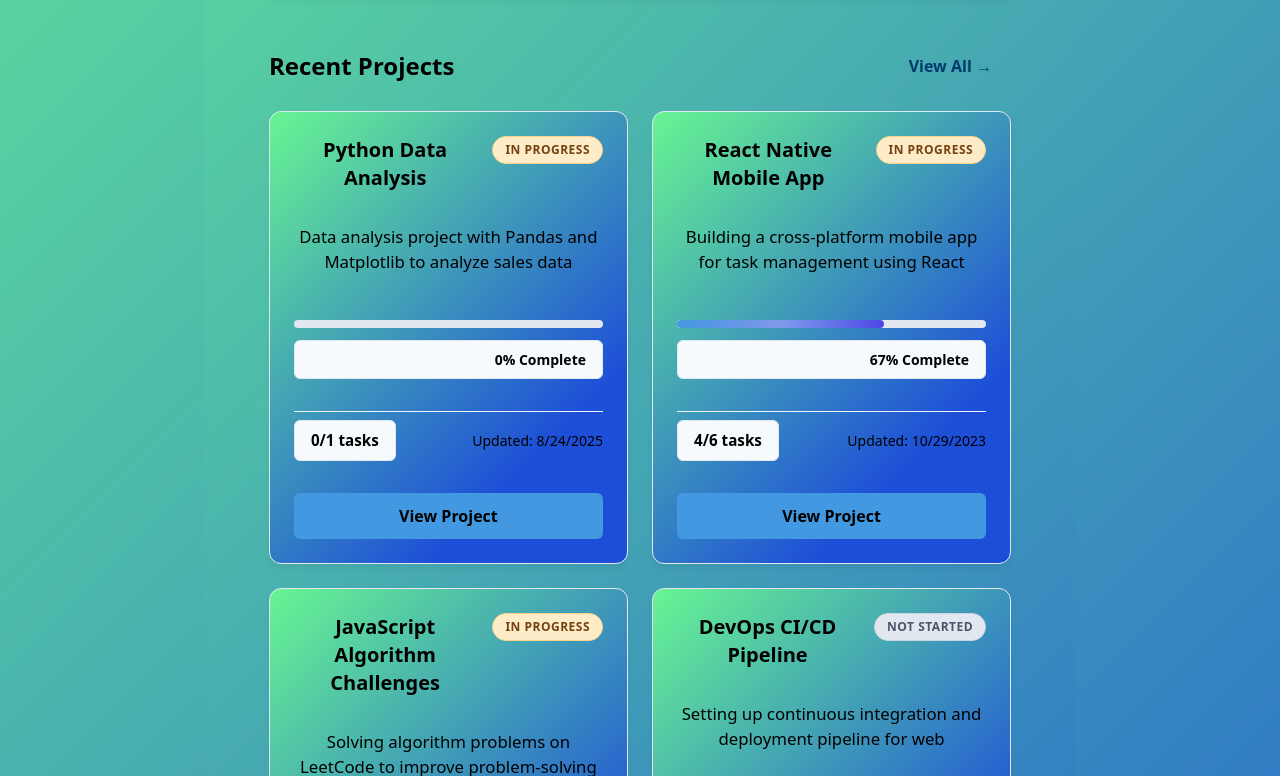
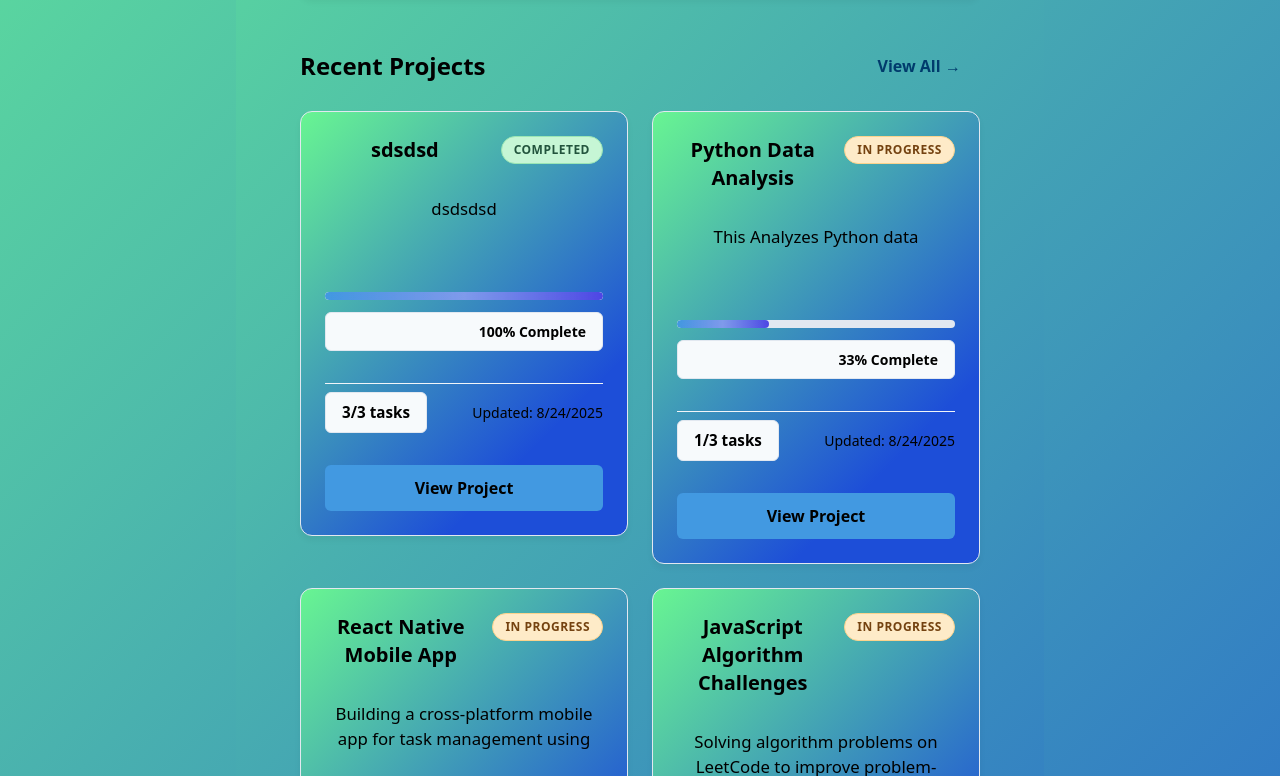
Before and after one commit to Suleyaziz/DevQuest, a React (Vite) app: page /dashboard in a window 1280 px wide. Shown: the part 764-1540 px from the top of the page. Built offline with nearby package versions, Linux system fonts and the light colour scheme; data requests are answered from the project's data file.

Commit message:
Status dynamic change as per progress added

```diff
--- a/db.json
+++ b/db.json
@@ -1,24 +1,5 @@
 {
   "projects": [
-    {
-      "name": "Python Data Analysis",
-      "description": "Data analysis project with Pandas and Matplotlib to analyze sales data",
-      "status": "in-progress",
-      "githubUrl": null,
-      "progress": 0,
-      "tasks": [
-        {
-          "id": 1756063139708,
-          "title": "i",
-          "description": "x",
-          "completed": false,
-          "createdAt": "2025-08-24T19:18:59.708Z"
-        }
-      ],
-      "createdAt": "2025-08-24T19:19:03.098Z",
-      "updatedAt": "2025-08-24T19:19:03.098Z",
-      "id": "3"
-    },
     {
       "id": "4",
       "name": "Vue.js E-commerce Site",
@@ -361,6 +342,72 @@
           "createdAt": "2023-10-28T14:25:00Z"
         }
       ]
+    },
+    {
+      "name": "Python Data Analysis",
+      "description": "This Analyzes Python data",
+      "status": "in-progress",
+      "githubUrl": null,
+      "progress": 33,
+      "tasks": [
+        {
+          "id": 1756065254565,
+          "title": "Find python data",
+          "description": "look for data",
+          "completed": true,
+          "createdAt": "2025-08-24T19:54:14.565Z"
+        },
+        {
+          "id": 1756065283473,
+          "title": "Read and understand",
+          "description": "Read up on the python data found",
+          "completed": false,
+          "createdAt": "2025-08-24T19:54:43.473Z"
+        },
+        {
+          "id": 1756065331213,
+          "title": "Create my own project",
+          "description": "Create a python project",
+          "completed": false,
+          "createdAt": "2025-08-24T19:55:31.213Z"
+        }
+      ],
+      "createdAt": "2025-08-24T19:56:10.870Z",
+      "updatedAt": "2025-08-24T19:56:10.870Z",
+      "id": "a8a5"
+    },
+    {
+      "id": "e821",
+      "name": "sdsdsd",
+      "description": "dsdsdsd",
+      "status": "completed",
+      "githubUrl": null,
+      "progress": 0,
+      "tasks": [
+        {
+          "id": 1756066207025,
+          "title": "1",
+          "description": "",
+          "completed": true,
+          "createdAt": "2025-08-24T20:10:07.025Z"
+        },
+        {
+          "id": 1756066209788,
+          "title": "2",
+          "description": "",
+          "completed": true,
+          "createdAt": "2025-08-24T20:10:09.788Z"
+        },
+        {
+          "id": 1756066212177,
+          "title": "3",
+          "description": "",
+          "completed": true,
+          "createdAt": "2025-08-24T20:10:12.177Z"
+        }
+      ],
+      "createdAt": "2025-08-24T20:10:14.164Z",
+      "updatedAt": "2025-08-24T20:10:35.345Z"
     }
   ]
 }
--- a/src/components/ProjectForm.jsx
+++ b/src/components/ProjectForm.jsx
@@ -9,6 +9,7 @@ function ProjectForm({
   tasks = [],
   onSubmit
 }) {
+    // State management for form fields
     const [name, setName] = useState(projectTitle);
     const [description, setDescription] = useState(projectDescription);
     const [status, setStatus] = useState(projectStatus);
@@ -18,7 +19,7 @@ function ProjectForm({
     const [newTaskDescription, setNewTaskDescription] = useState('');
     const [isEditing, setIsEditing] = useState(!!projectTitle);
 
-    // Update form fields when props change (only in edit mode)
+    // Update form fields when props change (for edit mode)
     useEffect(() => {
         if (isEditing) {
             setName(projectTitle);
@@ -29,13 +30,34 @@ function ProjectForm({
         }
     }, [projectTitle, projectDescription, projectStatus, initialGithubUrl, tasks, isEditing]);
 
+    // Helper function to calculate project status based on tasks
+    const calculateProjectStatus = (tasks) => {
+        if (!tasks || tasks.length === 0) return 'not-started'; // No tasks = not started
+
+        const completedTasks = tasks.filter(task => task.completed).length; // Count completed tasks
+        const totalTasks = tasks.length; // Total number of tasks
+
+        if (completedTasks === totalTasks) {
+            return 'completed'; // All tasks completed
+        } else if (completedTasks > 0) {
+            return 'in-progress'; // Some tasks completed
+        } else {
+            return 'not-started'; // No tasks completed
+        }
+    };
+
+    // Form submission handler
     const handleSubmit = (e) => {
-        e.preventDefault();
+        e.preventDefault(); // Prevent default form submission
 
+        // Calculate final status based on current tasks
+        const finalStatus = calculateProjectStatus(projectTasks);
+
+        // Prepare project data for submission
         const projectData = {
             name,
             description,
-            status,
+            status: finalStatus, // Use calculated status
             githubUrl: githubUrl || null,
             progress: calculateProgress(),
             tasks: projectTasks,
@@ -43,40 +65,67 @@ function ProjectForm({
             updatedAt: new Date().toISOString()
         };
 
-        onSubmit(projectData);
+        onSubmit(projectData); // Call parent onSubmit callback
     };
 
+    // Calculate progress percentage
     const calculateProgress = () => {
-        if (projectTasks.length === 0) return 0;
+        if (projectTasks.length === 0) return 0; // Return 0 if no tasks
         const completedTasks = projectTasks.filter(task => task.completed).length;
-        return Math.round((completedTasks / projectTasks.length) * 100);
+        return Math.round((completedTasks / projectTasks.length) * 100); // Calculate percentage
     };
 
+    // Handler for adding new tasks
     const handleAddTask = (e) => {
-        e.preventDefault();
-        if (!newTaskTitle.trim()) return;
+        e.preventDefault(); // Prevent default form behavior
+        if (!newTaskTitle.trim()) return; // Validate task title is not empty
 
+        // Create new task object
         const newTask = {
-            id: Date.now(),
+            id: Date.now(), // Generate unique ID
             title: newTaskTitle.trim(),
             description: newTaskDescription.trim(),
             completed: false,
             createdAt: new Date().toISOString()
         };
 
-        setProjectTasks([...projectTasks, newTask]);
-        setNewTaskTitle('');
-        setNewTaskDescription('');
+        // Create updated tasks array
+        const updatedTasks = [...projectTasks, newTask];
+        // Calculate new status based on updated tasks
+        const newStatus = calculateProjectStatus(updatedTasks);
+
+        // Update state
+        setProjectTasks(updatedTasks);
+        setStatus(newStatus); // Update project status
+        setNewTaskTitle(''); // Clear input field
+        setNewTaskDescription(''); // Clear input field
     };
 
+    // Handler for removing tasks
     const handleRemoveTask = (taskId) => {
-        setProjectTasks(projectTasks.filter(task => task.id !== taskId));
+        // Filter out the task to be removed
+        const updatedTasks = projectTasks.filter(task => task.id !== taskId);
+        // Calculate new status based on remaining tasks
+        const newStatus = calculateProjectStatus(updatedTasks);
+
+        // Update state
+        setProjectTasks(updatedTasks);
+        setStatus(newStatus); // Update project status
     };
 
+    // Handler for toggling task completion
     const handleToggleTask = (taskId) => {
-        setProjectTasks(projectTasks.map(task =>
+        // Toggle task completion status
+        const updatedTasks = projectTasks.map(task =>
             task.id === taskId ? { ...task, completed: !task.completed } : task
-        ));
+        );
+
+        // Calculate new status based on updated tasks
+        const newStatus = calculateProjectStatus(updatedTasks);
+
+        // Update state
+        setProjectTasks(updatedTasks);
+        setStatus(newStatus); // Update project status
     };
 
     return (
--- a/src/pages/ProjectDetail.jsx
+++ b/src/pages/ProjectDetail.jsx
@@ -3,14 +3,15 @@ import { useParams, useNavigate } from 'react-router-dom';
 import './ProjectDetail.css';
 
 function ProjectDetail() {
-    const { id } = useParams();
-    const navigate = useNavigate();
-    const [project, setProject] = useState(null);
-    const [loading, setLoading] = useState(true);
-    const [error, setError] = useState(null);
-    const [newTaskTitle, setNewTaskTitle] = useState('');
-    const [newTaskDescription, setNewTaskDescription] = useState('');
+    const { id } = useParams(); // Get project ID from URL parameters
+    const navigate = useNavigate(); // Hook for programmatic navigation
+    const [project, setProject] = useState(null); // State for project data
+    const [loading, setLoading] = useState(true); // State for loading status
+    const [error, setError] = useState(null); // State for error handling
+    const [newTaskTitle, setNewTaskTitle] = useState(''); // State for new task title input
+    const [newTaskDescription, setNewTaskDescription] = useState(''); // State for new task description input
 
+    // Fetch project data when component mounts or ID changes
     useEffect(() => {
         fetch(`http://localhost:3000/projects/${id}`)
             .then(response => {
@@ -20,44 +21,70 @@ function ProjectDetail() {
                 return response.json();
             })
             .then(data => {
-                setProject(data);
-                setError(null);
+                setProject(data); // Set project data in state
+                setError(null); // Clear any previous errors
             })
             .catch(err => {
-                setError(err.message);
+                setError(err.message); // Set error message
                 console.error("Failed to fetch project:", err);
             })
             .finally(() => {
-                setLoading(false);
+                setLoading(false); // Mark loading as complete
             });
     }, [id]);
 
+    // Helper function to calculate project status based on tasks
+    const calculateProjectStatus = (tasks) => {
+        if (!tasks || tasks.length === 0) return 'not-started'; // No tasks = not started
+
+        const completedTasks = tasks.filter(task => task.completed).length; // Count completed tasks
+        const totalTasks = tasks.length; // Total number of tasks
+
+        if (completedTasks === totalTasks) {
+            return 'completed'; // All tasks completed
+        } else if (completedTasks > 0) {
+            return 'in-progress'; // Some tasks completed
+        } else {
+            return 'not-started'; // No tasks completed
+        }
+    };
+
+    // Function to handle adding a new task
     const handleAddTask = (e) => {
-        e.preventDefault();
-        if (!newTaskTitle.trim()) return;
+        e.preventDefault(); // Prevent form submission default behavior
+        if (!newTaskTitle.trim()) return; // Validate task title is not empty
 
+        // Create new task object
         const newTask = {
             title: newTaskTitle.trim(),
             description: newTaskDescription.trim(),
             completed: false,
             createdAt: new Date().toISOString(),
-            id: Date.now() // Temporary ID until we get one from the server
+            id: Date.now() // Temporary ID
         };
 
-        // Optimistic UI update
+        // Create updated tasks array with new task
+        const updatedTasks = [...project.tasks, newTask];
+        // Calculate new status based on updated tasks
+        const newStatus = calculateProjectStatus(updatedTasks);
+
+        // Optimistic UI update - update state immediately for better UX
         setProject(prevProject => ({
             ...prevProject,
-            tasks: [...prevProject.tasks, newTask]
+            tasks: updatedTasks,
+            status: newStatus // Update project status
         }));
 
-        // Send to server
+        // Send update to server
         fetch(`http://localhost:3000/projects/${id}`, {
             method: 'PATCH',
             headers: {
                 'Content-Type': 'application/json'
             },
             body: JSON.stringify({
-                tasks: [...project.tasks, newTask]
+                tasks: updatedTasks,
+                status: newStatus, // Include updated status
+                updatedAt: new Date().toISOString() // Update timestamp
             })
         })
         .then(response => {
@@ -67,40 +94,52 @@ function ProjectDetail() {
             return response.json();
         })
         .then(updatedProject => {
-            setProject(updatedProject);
+            setProject(updatedProject); // Update with server response
         })
         .catch(err => {
             setError(err.message);
             console.error("Failed to add task:", err);
-            // Revert optimistic update
+            // Revert optimistic update if server request fails
             setProject(prevProject => ({
                 ...prevProject,
-                tasks: prevProject.tasks.filter(task => task.id !== newTask.id)
+                tasks: prevProject.tasks,
+                status: prevProject.status
             }));
         });
 
+        // Clear input fields
         setNewTaskTitle('');
         setNewTaskDescription('');
     };
 
+    // Function to handle toggling task completion status
     const handleToggleTask = (taskId) => {
+        // Update tasks array with toggled completion status
         const updatedTasks = project.tasks.map(task =>
             task.id === taskId ? { ...task, completed: !task.completed } : task
         );
 
+        // Calculate new status based on updated tasks
+        const newStatus = calculateProjectStatus(updatedTasks);
+
         // Optimistic UI update
         setProject(prevProject => ({
             ...prevProject,
-            tasks: updatedTasks
+            tasks: updatedTasks,
+            status: newStatus // Update project status
         }));
 
-        // Send to server
+        // Send update to server
         fetch(`http://localhost:3000/projects/${id}`, {
             method: 'PATCH',
             headers: {
                 'Content-Type': 'application/json'
             },
-            body: JSON.stringify({ tasks: updatedTasks })
+            body: JSON.stringify({
+                tasks: updatedTasks,
+                status: newStatus, // Include updated status
+                updatedAt: new Date().toISOString()
+            })
         })
         .then(response => {
             if (!response.ok) {
@@ -109,7 +148,7 @@ function ProjectDetail() {
             return response.json();
         })
         .then(updatedProject => {
-            setProject(updatedProject);
+            setProject(updatedProject); // Update with server response
         })
         .catch(err => {
             setError(err.message);
@@ -117,11 +156,13 @@ function ProjectDetail() {
             // Revert optimistic update
             setProject(prevProject => ({
                 ...prevProject,
-                tasks: prevProject.tasks
+                tasks: prevProject.tasks,
+                status: prevProject.status
             }));
         });
     };
 
+    // Function to handle project deletion
     const handleDeleteProject = () => {
         if (window.confirm('Are you sure you want to delete this project?')) {
             fetch(`http://localhost:3000/projects/${id}`, {
@@ -131,7 +172,7 @@ function ProjectDetail() {
                 if (!response.ok) {
                     throw new Error('Failed to delete project');
                 }
-                navigate('/projects');
+                navigate('/projects'); // Navigate back to projects list
             })
             .catch(err => {
                 setError(err.message);
@@ -140,12 +181,14 @@ function ProjectDetail() {
         }
     };
 
+    // Function to calculate progress percentage
     const calculateProgress = () => {
-        if (!project?.tasks.length) return 0;
+        if (!project?.tasks.length) return 0; // Return 0 if no tasks
         const completedTasks = project.tasks.filter(task => task.completed).length;
-        return Math.round((completedTasks / project.tasks.length) * 100);
+        return Math.round((completedTasks / project.tasks.length) * 100); // Calculate percentage
     };
 
+    // Loading state UI
     if (loading) {
         return (
             <div className="project-detail-loading">
@@ -155,6 +198,7 @@ function ProjectDetail() {
         );
     }
 
+    // Error state UI
     if (error) {
         return (
             <div className="project-detail-error">
@@ -165,6 +209,7 @@ function ProjectDetail() {
         );
     }
 
+    // Project not found state UI
     if (!project) {
         return (
             <div className="project-detail-not-found">
@@ -175,10 +220,11 @@ function ProjectDetail() {
         );
     }
 
-    const progress = calculateProgress();
+    const progress = calculateProgress(); // Calculate current progress
 
     return (
         <div className="project-detail-container">
+            {/* Header section with back button and action buttons */}
             <div className="project-detail-header">
                 <button
                     className="back-button"
@@ -204,6 +250,7 @@ function ProjectDetail() {
             </div>
 
             <div className="project-detail-content">
+                {/* Project information section */}
                 <div className="project-info">
                     <h1>{project.name}</h1>
 
@@ -237,6 +284,7 @@ function ProjectDetail() {
                         </a>
                     )}
 
+                    {/* Progress bar section */}
                     <div className="progress-section">
                         <div className="progress-bar">
                             <div
@@ -247,9 +295,11 @@ function ProjectDetail() {
                     </div>
                 </div>
 
+                {/* Tasks management section */}
                 <div className="tasks-section">
                     <h2>Tasks</h2>
 
+                    {/* Form to add new tasks */}
                     <form onSubmit={handleAddTask} className="add-task-form">
                         <div className="form-group">
                             <input
@@ -273,6 +323,7 @@ function ProjectDetail() {
                         </button>
                     </form>
 
+                    {/* Tasks list */}
                     <div className="tasks-list">
                         {project.tasks.length === 0 ? (
                             <p className="no-tasks">No tasks yet. Add your first task above!</p>
```
